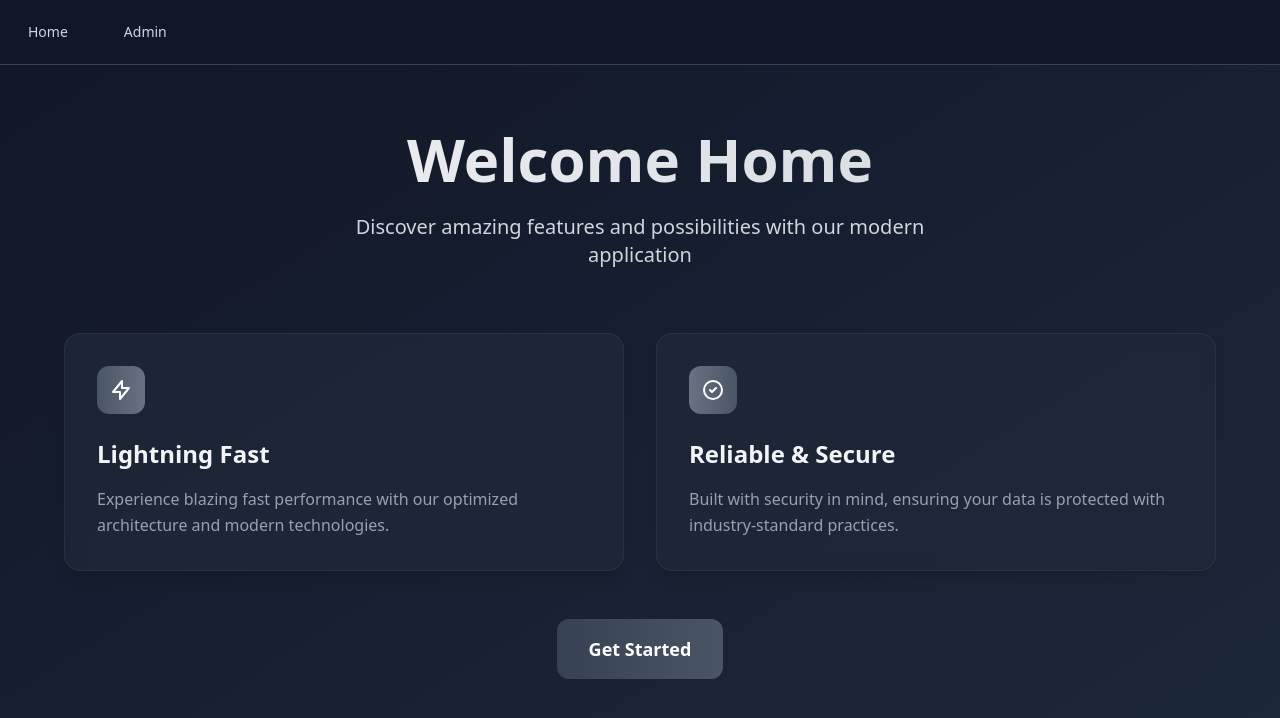
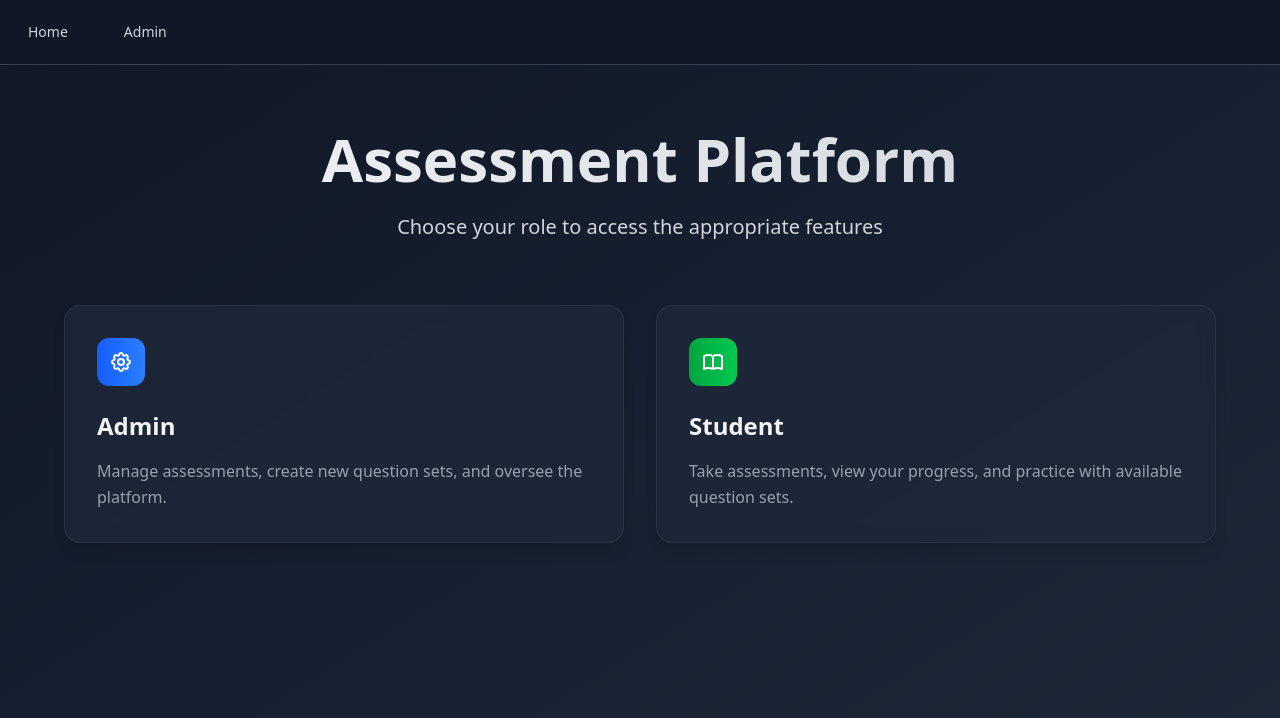
Before and after one commit to vishal-/dimagriya, a React (Vite) app: page /admin in a window 1280 px wide. Shown: the top 718 px of the page. Built offline with nearby package versions, Linux system fonts and the light colour scheme.

Commit message:
Added student component

```diff
--- a/src/components/container/index.tsx
+++ b/src/components/container/index.tsx
@@ -2,6 +2,7 @@
 import Home from "../pages/Home";
 import Admin from "../pages/Admin";
 import AdminAssessments from "../pages/AdminAssessments";
+import Student from "../pages/Student";
 import Navigation from "../common/Navigation";
 import AuthGuard from "../auth/AuthGuard";
 
@@ -13,6 +14,7 @@
       {/* Main Content */}
       <Routes>
         <Route path="/" element={<Home />} />
+        <Route path="/student" element={<Student />} />
         <Route path="/admin" element={<AuthGuard><Admin /></AuthGuard>} />
         <Route path="/admin/assessments" element={<AuthGuard><AdminAssessments /></AuthGuard>} />
       </Routes>
--- a/src/components/pages/Home.tsx
+++ b/src/components/pages/Home.tsx
@@ -1,3 +1,5 @@
+import { Link } from "react-router-dom";
+
 const Home = () => {
   return (
     <div className="min-h-screen bg-gradient-to-br from-gray-900 to-gray-800">
@@ -5,47 +7,73 @@
         <div className="max-w-6xl mx-auto">
           <div className="text-center mb-16">
             <h1 className="text-6xl font-bold bg-gradient-to-r from-gray-100 to-gray-300 bg-clip-text text-transparent mb-6">
-              Welcome Home
+              Assessment Platform
             </h1>
             <p className="text-xl text-gray-300 max-w-2xl mx-auto">
-              Discover amazing features and possibilities with our modern application
+              Choose your role to access the appropriate features
             </p>
           </div>
 
           <div className="grid grid-cols-1 lg:grid-cols-2 gap-8 mb-12">
+            <Link to="/admin" className="block">
               <div className="group bg-gray-800/80 backdrop-blur-sm rounded-2xl shadow-lg hover:shadow-2xl transition-all duration-300 p-8 border border-gray-700/50">
-              <div className="w-12 h-12 bg-gradient-to-r from-gray-600 to-gray-500 rounded-xl flex items-center justify-center mb-6">
-                <svg className="w-6 h-6 text-white" fill="none" stroke="currentColor" viewBox="0 0 24 24">
-                  <path strokeLinecap="round" strokeLinejoin="round" strokeWidth={2} d="M13 10V3L4 14h7v7l9-11h-7z" />
+                <div className="w-12 h-12 bg-gradient-to-r from-blue-600 to-blue-500 rounded-xl flex items-center justify-center mb-6">
+                  <svg
+                    className="w-6 h-6 text-white"
+                    fill="none"
+                    stroke="currentColor"
+                    viewBox="0 0 24 24"
+                  >
+                    <path
+                      strokeLinecap="round"
+                      strokeLinejoin="round"
+                      strokeWidth={2}
+                      d="M10.325 4.317c.426-1.756 2.924-1.756 3.35 0a1.724 1.724 0 002.573 1.066c1.543-.94 3.31.826 2.37 2.37a1.724 1.724 0 001.065 2.572c1.756.426 1.756 2.924 0 3.35a1.724 1.724 0 00-1.066 2.573c.94 1.543-.826 3.31-2.37 2.37a1.724 1.724 0 00-2.572 1.065c-.426 1.756-2.924 1.756-3.35 0a1.724 1.724 0 00-2.573-1.066c-1.543.94-3.31-.826-2.37-2.37a1.724 1.724 0 00-1.065-2.572c-1.756-.426-1.756-2.924 0-3.35a1.724 1.724 0 001.066-2.573c-.94-1.543.826-3.31 2.37-2.37.996.608 2.296.07 2.572-1.065z"
+                    />
+                    <path
+                      strokeLinecap="round"
+                      strokeLinejoin="round"
+                      strokeWidth={2}
+                      d="M15 12a3 3 0 11-6 0 3 3 0 016 0z"
+                    />
                   </svg>
                 </div>
-              <h3 className="text-2xl font-bold text-gray-100 mb-4 group-hover:text-gray-300 transition-colors">
-                Lightning Fast
+                <h3 className="text-2xl font-bold text-gray-100 mb-4 group-hover:text-blue-300 transition-colors">
+                  Admin
                 </h3>
                 <p className="text-gray-400 leading-relaxed">
-                Experience blazing fast performance with our optimized architecture and modern technologies.
+                  Manage assessments, create new question sets, and oversee the
+                  platform.
                 </p>
               </div>
+            </Link>
 
+            <Link to="/student" className="block">
               <div className="group bg-gray-800/80 backdrop-blur-sm rounded-2xl shadow-lg hover:shadow-2xl transition-all duration-300 p-8 border border-gray-700/50">
-              <div className="w-12 h-12 bg-gradient-to-r from-gray-500 to-gray-600 rounded-xl flex items-center justify-center mb-6">
-                <svg className="w-6 h-6 text-white" fill="none" stroke="currentColor" viewBox="0 0 24 24">
-                  <path strokeLinecap="round" strokeLinejoin="round" strokeWidth={2} d="M9 12l2 2 4-4m6 2a9 9 0 11-18 0 9 9 0 0118 0z" />
+                <div className="w-12 h-12 bg-gradient-to-r from-green-600 to-green-500 rounded-xl flex items-center justify-center mb-6">
+                  <svg
+                    className="w-6 h-6 text-white"
+                    fill="none"
+                    stroke="currentColor"
+                    viewBox="0 0 24 24"
+                  >
+                    <path
+                      strokeLinecap="round"
+                      strokeLinejoin="round"
+                      strokeWidth={2}
+                      d="M12 6.253v13m0-13C10.832 5.477 9.246 5 7.5 5S4.168 5.477 3 6.253v13C4.168 18.477 5.754 18 7.5 18s3.332.477 4.5 1.253m0-13C13.168 5.477 14.754 5 16.5 5c1.746 0 3.332.477 4.5 1.253v13C19.832 18.477 18.246 18 16.5 18c-1.746 0-3.332.477-4.5 1.253"
+                    />
                   </svg>
                 </div>
-              <h3 className="text-2xl font-bold text-gray-100 mb-4 group-hover:text-gray-300 transition-colors">
-                Reliable & Secure
+                <h3 className="text-2xl font-bold text-gray-100 mb-4 group-hover:text-green-300 transition-colors">
+                  Student
                 </h3>
                 <p className="text-gray-400 leading-relaxed">
-                Built with security in mind, ensuring your data is protected with industry-standard practices.
+                  Take assessments, view your progress, and practice with
+                  available question sets.
                 </p>
               </div>
-          </div>
-
-          <div className="text-center">
-            <button className="bg-gradient-to-r from-gray-700 to-gray-600 text-white px-8 py-4 rounded-xl font-semibold text-lg hover:shadow-lg hover:scale-105 transition-all duration-200">
-              Get Started
-            </button>
+            </Link>
           </div>
         </div>
       </div>
--- /dev/null
+++ b/src/components/pages/Student.tsx
@@ -0,0 +1,128 @@
+import { useState, useEffect } from 'react';
+import supabase from '../../utils/supabase';
+
+interface GradeSubject {
+  grade: number;
+  subject: string;
+}
+
+const Student = () => {
+  const [gradeSubjects, setGradeSubjects] = useState<GradeSubject[]>([]);
+  const [selectedGrade, setSelectedGrade] = useState<number | null>(null);
+  const [selectedSubject, setSelectedSubject] = useState<string | null>(null);
+  const [loading, setLoading] = useState(true);
+
+  useEffect(() => {
+    fetchGradeSubjects();
+  }, []);
+
+  const fetchGradeSubjects = async () => {
+    try {
+      const { data, error } = await supabase
+        .from('assessments')
+        .select('grade, subject')
+        .order('grade')
+        .order('subject');
+
+      if (error) throw error;
+
+      // Remove duplicates
+      const unique = data?.reduce((acc: GradeSubject[], curr) => {
+        const exists = acc.find(item => item.grade === curr.grade && item.subject === curr.subject);
+        if (!exists) acc.push(curr);
+        return acc;
+      }, []) || [];
+
+      setGradeSubjects(unique);
+    } catch (error) {
+      console.error('Error fetching grade/subjects:', error);
+    } finally {
+      setLoading(false);
+    }
+  };
+
+  const uniqueGrades = [...new Set(gradeSubjects.map(gs => gs.grade))].sort((a, b) => a - b);
+  const availableSubjects = gradeSubjects
+    .filter(gs => selectedGrade ? gs.grade === selectedGrade : true)
+    .map(gs => gs.subject)
+    .filter((subject, index, arr) => arr.indexOf(subject) === index)
+    .sort();
+
+  return (
+    <div className="min-h-screen bg-gradient-to-br from-gray-900 to-gray-800">
+      <div className="container mx-auto px-4 py-16">
+        <div className="max-w-4xl mx-auto">
+          <h1 className="text-4xl font-bold text-gray-100 mb-8 text-center">Student Portal</h1>
+
+          {loading ? (
+            <div className="bg-gray-800/80 backdrop-blur-sm rounded-2xl shadow-lg p-8 border border-gray-700/50">
+              <div className="text-center">
+                <p className="text-gray-400">Loading available assessments...</p>
+              </div>
+            </div>
+          ) : (
+            <div className="space-y-8">
+              <div className="bg-gray-800/80 backdrop-blur-sm rounded-2xl shadow-lg p-8 border border-gray-700/50">
+                <h2 className="text-2xl font-bold text-gray-100 mb-6">Select Grade</h2>
+                <div className="grid grid-cols-2 md:grid-cols-4 gap-4">
+                  {uniqueGrades.map(grade => (
+                    <button
+                      key={grade}
+                      onClick={() => {
+                        setSelectedGrade(grade);
+                        setSelectedSubject(null);
+                      }}
+                      className={`p-4 rounded-lg font-semibold transition-all ${
+                        selectedGrade === grade
+                          ? 'bg-blue-600 text-white'
+                          : 'bg-gray-700 text-gray-300 hover:bg-gray-600'
+                      }`}
+                    >
+                      Grade {grade}
+                    </button>
+                  ))}
+                </div>
+              </div>
+
+              {selectedGrade && (
+                <div className="bg-gray-800/80 backdrop-blur-sm rounded-2xl shadow-lg p-8 border border-gray-700/50">
+                  <h2 className="text-2xl font-bold text-gray-100 mb-6">Select Subject</h2>
+                  <div className="grid grid-cols-1 md:grid-cols-2 gap-4">
+                    {availableSubjects.map(subject => (
+                      <button
+                        key={subject}
+                        onClick={() => setSelectedSubject(subject)}
+                        className={`p-4 rounded-lg font-semibold transition-all ${
+                          selectedSubject === subject
+                            ? 'bg-green-600 text-white'
+                            : 'bg-gray-700 text-gray-300 hover:bg-gray-600'
+                        }`}
+                      >
+                        {subject}
+                      </button>
+                    ))}
+                  </div>
+                </div>
+              )}
+
+              {selectedGrade && selectedSubject && (
+                <div className="bg-gray-800/80 backdrop-blur-sm rounded-2xl shadow-lg p-8 border border-gray-700/50">
+                  <div className="text-center">
+                    <h3 className="text-xl font-bold text-gray-100 mb-4">
+                      Ready to start Grade {selectedGrade} {selectedSubject} assessment?
+                    </h3>
+                    <button className="bg-gradient-to-r from-blue-600 to-green-600 text-white px-8 py-4 rounded-xl font-semibold text-lg hover:shadow-lg hover:scale-105 transition-all duration-200">
+                      Start Assessment
+                    </button>
+                  </div>
+                </div>
+              )}
+            </div>
+          )}
+        </div>
+      </div>
+    </div>
+  );
+};
+
+export default Student;
```
Lines whose indentation alone changed are shown as unchanged.
